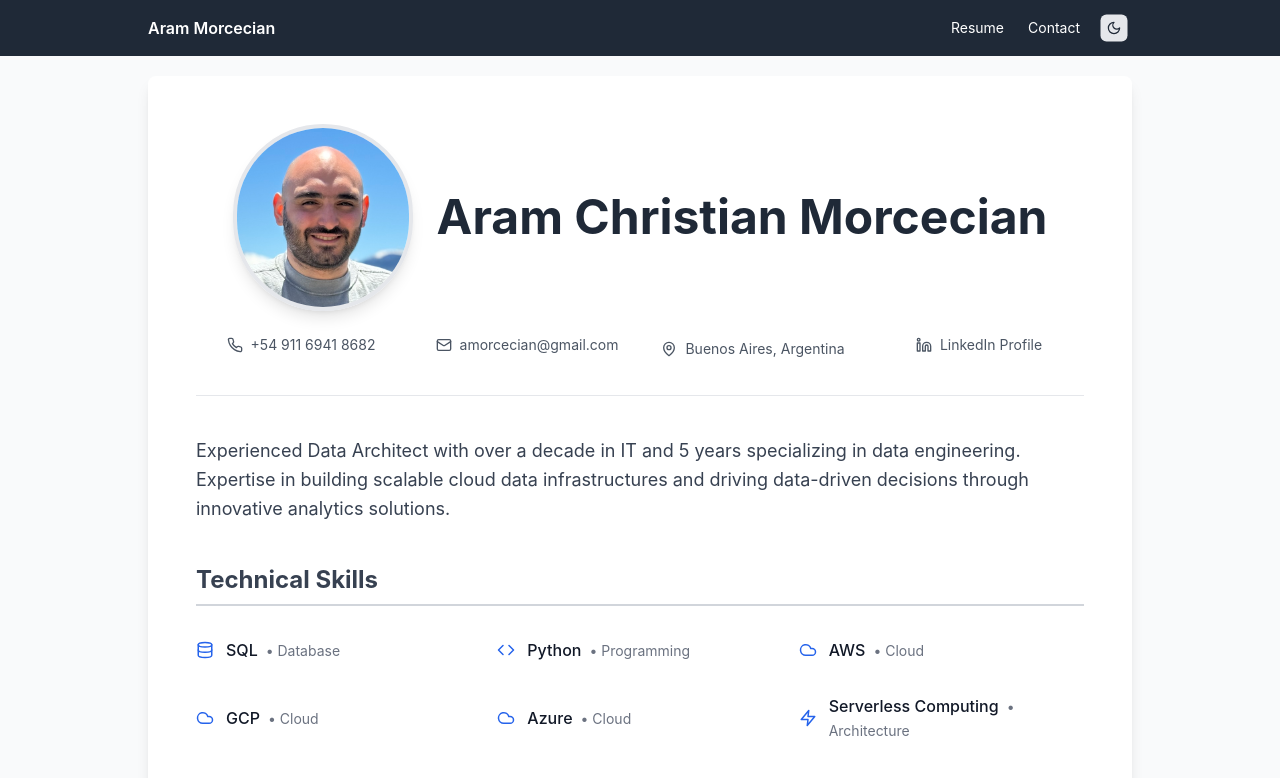
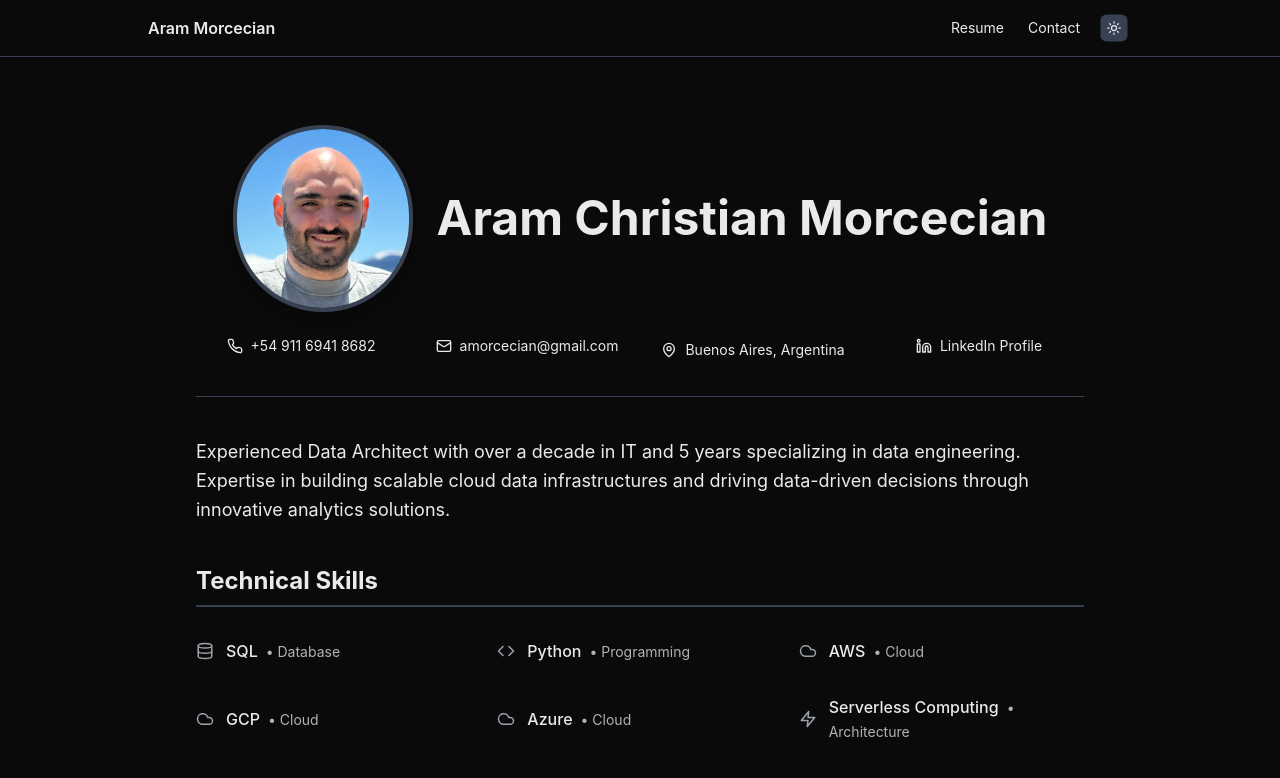
Before and after one commit to amorcecian/website, a Next.js app: page / in a window 1280 px wide. Shown: the top 778 px of the page. Built offline with nearby package versions, Linux system fonts and the light colour scheme.

Commit message:
Changing colors

```diff
--- a/components/Layout.js
+++ b/components/Layout.js
@@ -11,16 +11,16 @@ const Layout = ({ children, title = 'Aram Morcecian - Portfolio' }) => {
         <meta name="viewport" content="initial-scale=1.0, width=device-width" />
         <link rel="icon" href="./favicon.ico" />
       </Head>
-      <header className="bg-gray-800 dark:bg-gray-900 text-white px-4 py-1 sticky top-0 z-50">
+      <header className="bg-vercel-bg dark:bg-vercel-bg-dark text-vercel-text dark:text-vercel-text-dark px-4 py-1 sticky top-0 z-50 border-b border-vercel-border dark:border-vercel-border-dark">
         <nav className="container mx-auto flex justify-between items-center h-12">
-          <Link href="/" className="text-base font-semibold hover:text-gray-300 leading-none">
+          <Link href="/" className="text-base font-semibold hover:text-vercel-accent dark:hover:text-vercel-accent-dark leading-none">
             Aram Morcecian
           </Link>
           <div className="flex items-center gap-1 md:gap-2">
-            <Link href="/" className="text-sm px-1 md:px-2 hover:text-gray-300 leading-none">
+            <Link href="/" className="text-sm px-1 md:px-2 hover:text-vercel-accent dark:hover:text-vercel-accent-dark leading-none">
               Resume
             </Link>
-            <Link href="/contact" className="text-sm px-1 md:px-2 hover:text-gray-300 leading-none">
+            <Link href="/contact" className="text-sm px-1 md:px-2 hover:text-vercel-accent dark:hover:text-vercel-accent-dark leading-none">
               Contact
             </Link>
             <div className="scale-75">
@@ -29,12 +29,12 @@ const Layout = ({ children, title = 'Aram Morcecian - Portfolio' }) => {
           </div>
         </nav>
       </header>
-      <main className="min-h-screen bg-gray-50 dark:bg-gray-900 transition-colors duration-300">
+      <main className="min-h-screen bg-vercel-bg dark:bg-vercel-bg-dark text-vercel-text dark:text-vercel-text-dark transition-colors duration-300">
         <div className="container mx-auto py-8">
           {children}
         </div>
       </main>
-      <footer className="bg-gray-800 text-white text-center p-4">
+      <footer className="bg-vercel-bg dark:bg-vercel-bg-dark text-vercel-text dark:text-vercel-text-dark text-center p-4 border-t border-vercel-border dark:border-vercel-border-dark">
         <p>&copy; {new Date().getFullYear()} Aram Morcecian. All rights reserved.</p>
       </footer>
     </>
--- a/components/ThemeContext.js
+++ b/components/ThemeContext.js
@@ -3,28 +3,30 @@ import { createContext, useContext, useEffect, useState } from 'react';
 const ThemeContext = createContext();
 
 export function ThemeProvider({ children }) {
-  const [darkMode, setDarkMode] = useState(false);
+  const [darkMode, setDarkMode] = useState(() => {
+    // Try to get from localStorage first
+    if (typeof window !== 'undefined') {
+      const saved = localStorage.getItem('darkMode');
+      if (saved !== null) {
+        return JSON.parse(saved);
+      }
+    }
+    // If not in localStorage, default to dark mode
+    return true;
+  });
 
   useEffect(() => {
-    // Check localStorage and system preference on mount
-    const saved = localStorage.getItem('darkMode');
-    if (saved !== null) {
-      setDarkMode(JSON.parse(saved));
-    } else {
-      // Check system preference
-      const prefersDark = window.matchMedia('(prefers-color-scheme: dark)').matches;
-      setDarkMode(prefersDark);
-    }
-  }, []);
-
-  useEffect(() => {
-    // Update document class and localStorage when darkMode changes
+    // This effect now only runs to apply the class and save to localStorage
+    // The initial state is already set correctly by useState
     if (darkMode) {
       document.documentElement.classList.add('dark');
     } else {
       document.documentElement.classList.remove('dark');
     }
-    localStorage.setItem('darkMode', JSON.stringify(darkMode));
+    // Ensure localStorage is only accessed on the client
+    if (typeof window !== 'undefined') {
+      localStorage.setItem('darkMode', JSON.stringify(darkMode));
+    }
   }, [darkMode]);
 
   const toggleDarkMode = () => {
--- a/pages/index.js
+++ b/pages/index.js
@@ -159,11 +159,11 @@ const resumeData = {
 };
 
 const SectionTitle = ({ title }) => (
-  <h2 className="text-2xl font-bold text-gray-700 dark:text-gray-300 border-b-2 border-gray-300 dark:border-gray-600 pb-2 mb-6">{title}</h2>
+  <h2 className="text-2xl font-bold text-vercel-text dark:text-vercel-text-dark border-b-2 border-vercel-border dark:border-vercel-border-dark pb-2 mb-6">{title}</h2>
 );
 
 const ContactItem = ({ icon: Icon, text, href }) => (
-  <a href={href} target="_blank" rel="noopener noreferrer" className="flex items-center gap-2 text-gray-600 dark:text-gray-400 hover:text-blue-600 dark:hover:text-blue-400 mb-2 transition-colors duration-300">
+  <a href={href} target="_blank" rel="noopener noreferrer" className="flex items-center gap-2 text-vercel-text dark:text-vercel-text-dark hover:text-vercel-accent dark:hover:text-vercel-accent-dark mb-2 transition-colors duration-300">
     <Icon size={16} />
     <span>{text}</span>
   </a>
@@ -172,11 +172,11 @@ const ContactItem = ({ icon: Icon, text, href }) => (
 const SkillItem = ({ skill }) => (
   <div className="flex items-center gap-3 py-2">
     <div className="flex-shrink-0">
-      <skill.icon size={18} className="text-blue-600 dark:text-blue-400" />
+      <skill.icon size={18} className="text-vercel-accent dark:text-vercel-accent-dark" />
     </div>
     <div className="flex-grow">
-      <span className="text-gray-900 dark:text-gray-100 font-medium">{skill.name}</span>
-      <span className="text-gray-500 dark:text-gray-400 text-sm ml-2">• {skill.category}</span>
+      <span className="text-vercel-text dark:text-vercel-text-dark font-medium">{skill.name}</span>
+      <span className="text-vercel-text dark:text-vercel-text-dark text-sm ml-2 opacity-75">• {skill.category}</span>
     </div>
   </div>
 );
@@ -184,9 +184,9 @@ const SkillItem = ({ skill }) => (
 export default function Home() {
   return (
     <Layout title={`${resumeData.name} | Data Architect & Engineer`}>
-      <div className="bg-white dark:bg-gray-800 shadow-lg rounded-lg p-8 md:p-12">
+      <div className="bg-vercel-bg dark:bg-vercel-bg-dark text-vercel-text dark:text-vercel-text-dark shadow-lg rounded-lg p-8 md:p-12">
         {/* Header Section */}
-        <header className="text-center mb-10 border-b border-gray-200 dark:border-gray-700 pb-8">
+        <header className="text-center mb-10 border-b border-vercel-border dark:border-vercel-border-dark pb-8">
           <div className="flex flex-col md:flex-row items-center justify-center gap-6 mb-6">
             <div className="flex-shrink-0">
               <img
@@ -194,17 +194,17 @@ export default function Home() {
                 alt="Aram Christian Morcecian"
                 width={180}
                 height={180}
-                className="rounded-full shadow-lg border-4 border-gray-200 dark:border-gray-600"
+                className="rounded-full shadow-lg border-4 border-vercel-border dark:border-vercel-border-dark"
               />
             </div>
             <div className="text-center md:text-left">
-              <h1 className="text-4xl md:text-5xl font-bold text-gray-800 dark:text-white">{resumeData.name}</h1>
+              <h1 className="text-4xl md:text-5xl font-bold text-vercel-text dark:text-vercel-text-dark">{resumeData.name}</h1>
             </div>
           </div>
           <div className="grid grid-cols-1 sm:grid-cols-2 md:grid-cols-4 gap-4 justify-items-center text-sm mt-6">
             <ContactItem icon={Phone} text={resumeData.contact.phone} href={`tel:${resumeData.contact.phone}`} />
             <ContactItem icon={Mail} text={resumeData.contact.email} href={`mailto:${resumeData.contact.email}`} />
-            <div className="flex items-center gap-2 text-gray-600 dark:text-gray-400">
+            <div className="flex items-center gap-2 text-vercel-text dark:text-vercel-text-dark">
               <MapPin size={16} />
               <span>{resumeData.contact.location}</span>
             </div>
@@ -214,7 +214,7 @@ export default function Home() {
 
         {/* Summary Section */}
         <section className="mb-10">
-          <p className="text-lg text-gray-700 dark:text-gray-300 leading-relaxed">{resumeData.summary}</p>
+          <p className="text-lg text-vercel-text dark:text-vercel-text-dark leading-relaxed">{resumeData.summary}</p>
         </section>
 
         {/* Skills Section */}
@@ -231,22 +231,22 @@ export default function Home() {
         <section className="mb-10">
           <SectionTitle title="Work Experience" />
           {resumeData.experience.map((job, index) => (
-            <div key={index} className="mb-8 p-6 bg-gray-50 dark:bg-gray-700 rounded-lg shadow hover:shadow-lg transition-shadow duration-300">
-              <h3 className="text-xl font-semibold text-gray-800 dark:text-white">{job.company}</h3>
-              <p className="text-sm text-gray-500 dark:text-gray-400 mb-1">{job.period}</p>
-              {job.title && <h4 className="text-lg font-medium text-blue-600 dark:text-blue-400 mb-3">{job.title}</h4>}
+            <div key={index} className="mb-8 p-6 bg-opacity-50 bg-gray-100 dark:bg-opacity-50 dark:bg-gray-700 rounded-lg shadow hover:shadow-lg transition-shadow duration-300 text-vercel-text dark:text-vercel-text-dark">
+              <h3 className="text-xl font-semibold text-vercel-text dark:text-vercel-text-dark">{job.company}</h3>
+              <p className="text-sm text-vercel-text dark:text-vercel-text-dark opacity-75 mb-1">{job.period}</p>
+              {job.title && <h4 className="text-lg font-medium text-vercel-accent dark:text-vercel-accent-dark mb-3">{job.title}</h4>}
               {job.responsibilities && (
-                <ul className="list-disc list-inside text-gray-700 dark:text-gray-300 space-y-1 pl-4">
+                <ul className="list-disc list-inside text-vercel-text dark:text-vercel-text-dark space-y-1 pl-4">
                   {job.responsibilities.map((responsibility, i) => (
                     <li key={i}>{responsibility}</li>
                   ))}
                 </ul>
               )}
               {job.roles && job.roles.map((role, roleIndex) => (
-                <div key={roleIndex} className="mt-4 pt-4 border-t border-gray-200 dark:border-gray-600">
-                   <h4 className="text-lg font-medium text-blue-600 dark:text-blue-400 mb-1">{role.title}</h4>
-                   <p className="text-sm text-gray-500 dark:text-gray-400 mb-2">{role.period}</p>
-                   <ul className="list-disc list-inside text-gray-700 dark:text-gray-300 space-y-1 pl-4">
+                <div key={roleIndex} className="mt-4 pt-4 border-t border-vercel-border dark:border-vercel-border-dark">
+                   <h4 className="text-lg font-medium text-vercel-accent dark:text-vercel-accent-dark mb-1">{role.title}</h4>
+                   <p className="text-sm text-vercel-text dark:text-vercel-text-dark opacity-75 mb-2">{role.period}</p>
+                   <ul className="list-disc list-inside text-vercel-text dark:text-vercel-text-dark space-y-1 pl-4">
                     {role.responsibilities.map((responsibility, i) => (
                         <li key={i}>{responsibility}</li>
                     ))}
@@ -261,10 +261,10 @@ export default function Home() {
         <section className="mb-10">
           <SectionTitle title="Education" />
           {resumeData.education.map((edu, index) => (
-            <div key={index} className="mb-6 p-4 bg-gray-50 dark:bg-gray-700 rounded-lg shadow hover:shadow-lg transition-shadow duration-300">
-              <h3 className="text-lg font-semibold text-gray-800 dark:text-white">{edu.degree}</h3>
-              <p className="text-gray-600 dark:text-gray-400">{edu.institution}</p>
-              <p className="text-sm text-gray-500 dark:text-gray-400">{edu.year}</p>
+            <div key={index} className="mb-6 p-4 bg-opacity-50 bg-gray-100 dark:bg-opacity-50 dark:bg-gray-700 rounded-lg shadow hover:shadow-lg transition-shadow duration-300 text-vercel-text dark:text-vercel-text-dark">
+              <h3 className="text-lg font-semibold text-vercel-text dark:text-vercel-text-dark">{edu.degree}</h3>
+              <p className="text-vercel-text dark:text-vercel-text-dark opacity-75">{edu.institution}</p>
+              <p className="text-sm text-vercel-text dark:text-vercel-text-dark opacity-75">{edu.year}</p>
             </div>
           ))}
         </section>
@@ -273,9 +273,9 @@ export default function Home() {
         <section>
           <SectionTitle title="Certifications" />
           {resumeData.certifications.map((cert, index) => (
-            <div key={index} className="mb-6 p-4 bg-gray-50 dark:bg-gray-700 rounded-lg shadow hover:shadow-lg transition-shadow duration-300">
-              <h3 className="text-lg font-semibold text-gray-800 dark:text-white">{cert.name}</h3>
-              <p className="text-sm text-gray-500 dark:text-gray-400">{cert.date}</p>
+            <div key={index} className="mb-6 p-4 bg-opacity-50 bg-gray-100 dark:bg-opacity-50 dark:bg-gray-700 rounded-lg shadow hover:shadow-lg transition-shadow duration-300 text-vercel-text dark:text-vercel-text-dark">
+              <h3 className="text-lg font-semibold text-vercel-text dark:text-vercel-text-dark">{cert.name}</h3>
+              <p className="text-sm text-vercel-text dark:text-vercel-text-dark opacity-75">{cert.date}</p>
             </div>
           ))}
         </section>
--- a/tailwind.config.js
+++ b/tailwind.config.js
@@ -10,7 +10,28 @@ module.exports = {
   ],
   darkMode: 'class',
   theme: {
-    extend: {},
+    extend: {
+      colors: {
+        vercel: {
+          bg: {
+            DEFAULT: '#ffffff', // Light mode background
+            dark: '#0a0a0a',    // Dark mode background (very dark gray)
+          },
+          text: {
+            DEFAULT: '#1f2937', // Light mode text (dark gray)
+            dark: '#eaeaea',    // Dark mode text (light gray)
+          },
+          accent: {
+            DEFAULT: '#6b7280', // Medium Gray for light mode (Tailwind gray-500)
+            dark: '#9ca3af',    // Lighter Gray for dark mode (Tailwind gray-400)
+          },
+          border: {
+            DEFAULT: '#e5e7eb', // Light mode border
+            dark: '#374151',    // Dark mode border
+          }
+        }
+      }
+    },
   },
   plugins: [],
 }
```
